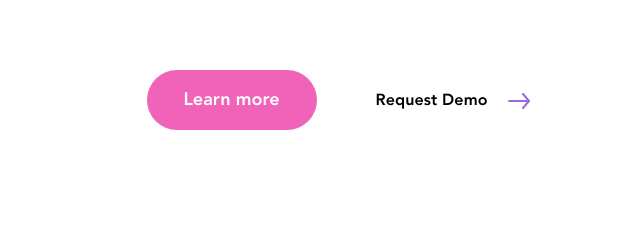
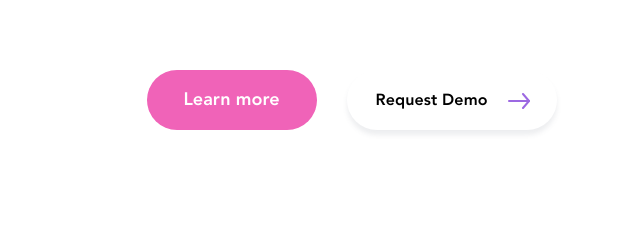
Before and after one commit to I-Am-Lain/hearth, a website: page index.html in a window 1280 px wide. Shown: the part 3702-3942 px from the top of the page, 640-1280 px from the left. Drawn offline with Linux system fonts and the light colour scheme.

Commit message:
more boxshadow

```diff
--- a/css/styles.scss
+++ b/css/styles.scss
@@ -600,6 +600,8 @@ body {
         font-size: 16px;
         letter-spacing: .1px;
 
+        box-shadow: 0px 5px 5px rgba(75, 93, 104, 0.1);
+
     }
 }
 
```
Also changed, not shown: css/styles.css, 1 other file.
